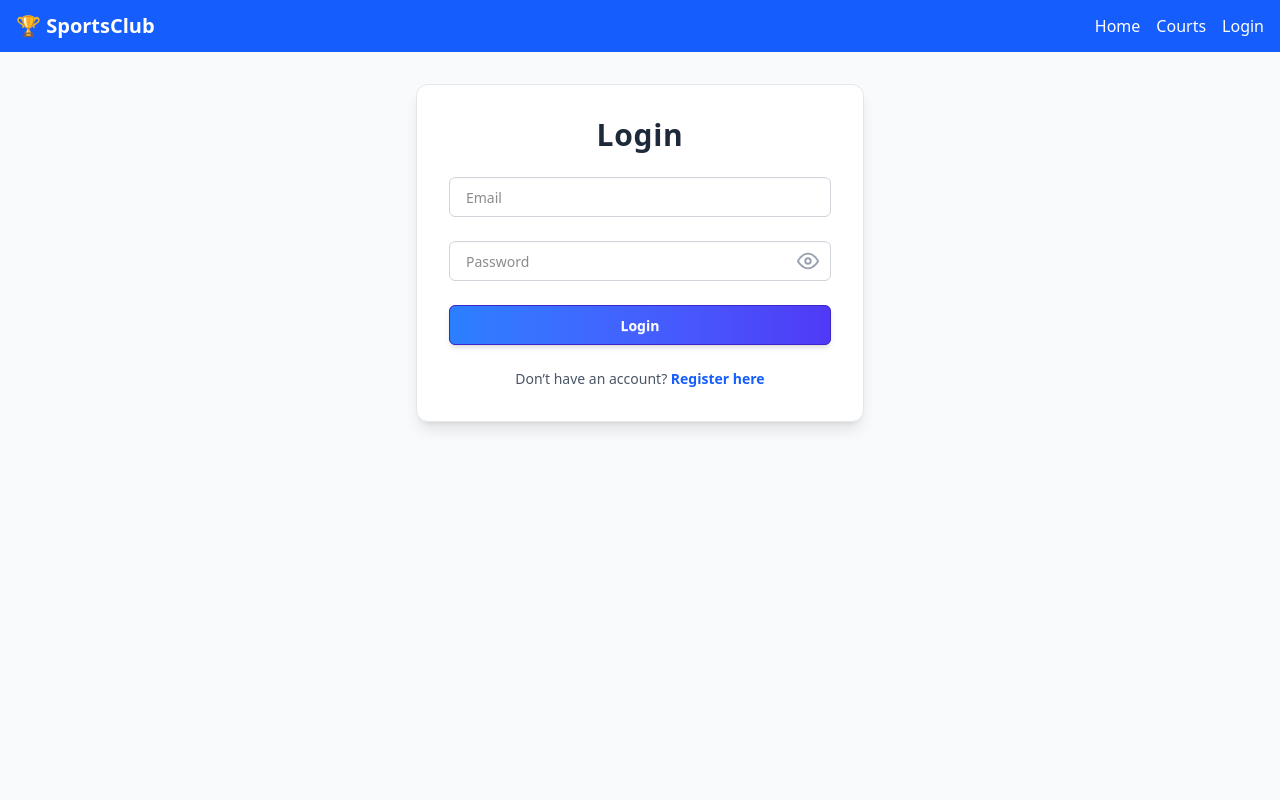
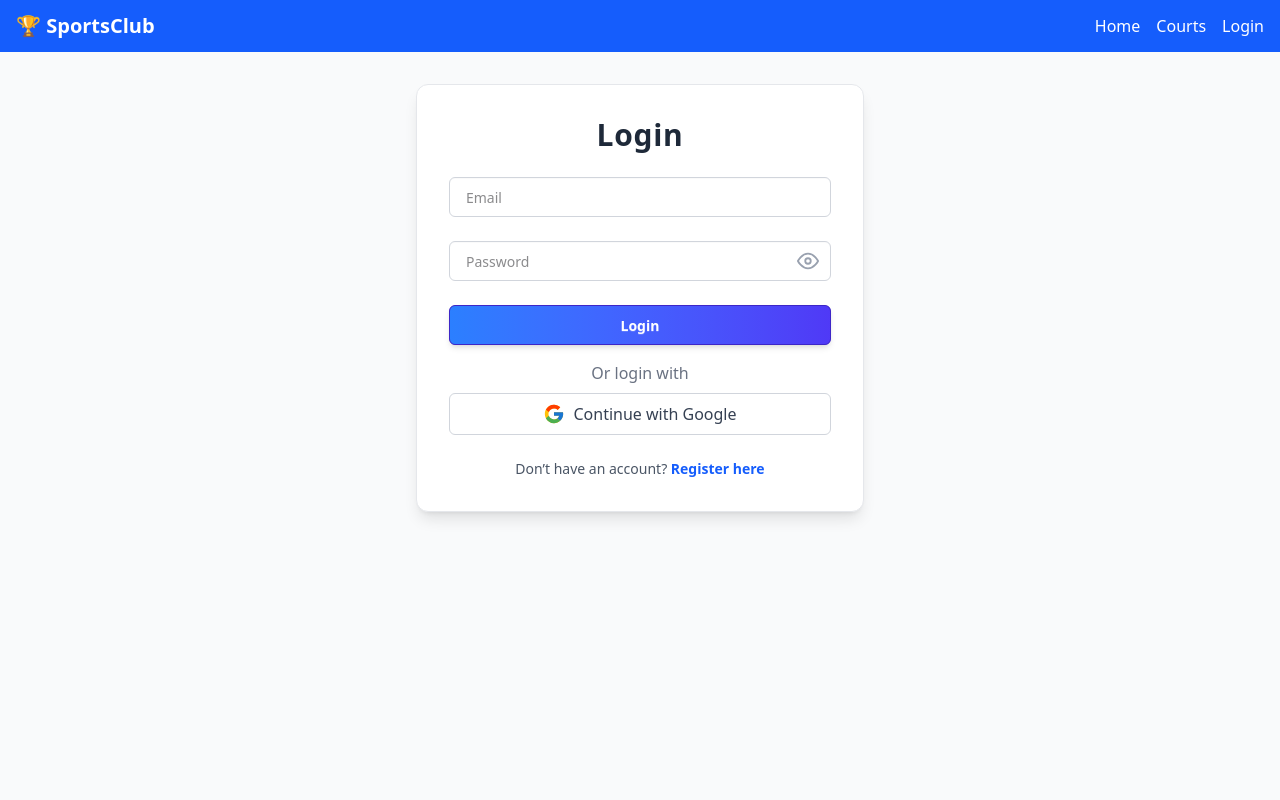
Before and after one commit to mh-millat/my-assignment-12-client, a React (Vite) app: page /login in a window 1280 px wide. Shown: the top 800 px of the page. Built offline with nearby package versions, Linux system fonts and the light colour scheme; no server answers.

Commit message:
added the fresh code

```diff
--- a/index.html
+++ b/index.html
@@ -1,5 +1,5 @@
 <!doctype html>
-<html lang="en">
+<html lang="en" data-theme="light">
   <head>
     <meta charset="UTF-8" />
     <link rel="icon" type="image/svg+xml" href="/vite.svg" />
--- a/src/pages/Login.jsx
+++ b/src/pages/Login.jsx
@@ -1,22 +1,56 @@
+
 import { useState } from "react";
 import { useForm } from "react-hook-form";
-import { getAuth, signInWithEmailAndPassword } from "firebase/auth";
+import { getAuth, signInWithEmailAndPassword, GoogleAuthProvider, signInWithPopup } from "firebase/auth";
 import { Link, useNavigate } from "react-router-dom";
 import { toast } from "react-hot-toast";
 import { app } from "../firebase.config";
 import axios from "axios";
 import { FiEye, FiEyeOff } from "react-icons/fi";
+import { FcGoogle } from "react-icons/fc";
 
 const Login = () => {
   const auth = getAuth(app);
   const { register, handleSubmit } = useForm();
   const navigate = useNavigate();
-
-
   const [showPassword, setShowPassword] = useState(false);
 
   const togglePassword = () => {
     setShowPassword((prev) => !prev);
+  };
+
+  // ✅ Google Login Handler
+  const handleGoogleLogin = async () => {
+    const provider = new GoogleAuthProvider();
+    try {
+      const result = await signInWithPopup(auth, provider);
+      const email = result.user.email;
+
+      // Token from server
+      const jwtRes = await axios.post("https://my-assignment-12-server-kappa.vercel.app/jwt", { email });
+      const token = jwtRes.data.token;
+      localStorage.setItem("access-token", token);
+
+      // Get role from server
+      const roleRes = await axios.get(`https://my-assignment-12-server-kappa.vercel.app/users/role/${email}`, {
+        headers: { Authorization: `Bearer ${token}` },
+      });
+
+      const role = roleRes.data?.role;
+
+      if (role === "admin") {
+        navigate("/admin", { replace: true });
+      } else if (role === "member") {
+        navigate("/member", { replace: true });
+      } else {
+        navigate("/dashboard", { replace: true });
+      }
+
+      toast.success("Logged in with Google!");
+    } catch (error) {
+      console.error("Google login error:", error);
+      toast.error("Google Login failed!");
+    }
   };
 
   const onSubmit = async ({ email, password }) => {
@@ -27,7 +61,6 @@ const Login = () => {
       const jwtRes = await axios.post("https://my-assignment-12-server-kappa.vercel.app/jwt", { email });
       const token = jwtRes.data.token;
       localStorage.setItem("access-token", token);
-
 
       const roleRes = await axios.get(`https://my-assignment-12-server-kappa.vercel.app/users/role/${email}`, {
         headers: {
@@ -51,9 +84,7 @@ const Login = () => {
   };
 
   return (
-    <div className="p-8 max-w-md mx-auto bg-white rounded-xl shadow-lg border border-gray-200
-      animate-fadeIn
-      ">
+    <div className="p-8 max-w-md mx-auto bg-white rounded-xl shadow-lg border border-gray-200 animate-fadeIn">
       <h2 className="text-3xl font-extrabold text-center mb-6 text-gray-800 tracking-wide">
         Login
       </h2>
@@ -63,8 +94,7 @@ const Login = () => {
           type="email"
           placeholder="Email"
           required
-          className="input input-bordered w-full px-4 py-3 rounded-md border border-gray-300
-            focus:outline-none focus:ring-2 focus:ring-blue-400 transition"
+          className="input input-bordered w-full px-4 py-3 rounded-md border border-gray-300 focus:outline-none focus:ring-2 focus:ring-blue-400 transition"
         />
 
         <div className="relative">
@@ -73,8 +103,7 @@ const Login = () => {
             type={showPassword ? "text" : "password"}
             placeholder="Password"
             required
-            className="input input-bordered w-full px-4 py-3 rounded-md border border-gray-300
-              focus:outline-none focus:ring-2 focus:ring-blue-400 transition pr-12"
+            className="input input-bordered w-full px-4 py-3 rounded-md border border-gray-300 focus:outline-none focus:ring-2 focus:ring-blue-400 transition pr-12"
           />
           <button
             type="button"
@@ -88,15 +117,23 @@ const Login = () => {
 
         <button
           type="submit"
-          className="btn btn-primary bg-gradient-to-r from-blue-500 to-indigo-600
-          text-white font-semibold py-3 rounded-md shadow-md hover:from-indigo-600 hover:to-blue-500
-          transition duration-300 ease-in-out
-          active:scale-95
-          "
+          className="btn btn-primary bg-gradient-to-r from-blue-500 to-indigo-600 text-white font-semibold py-3 rounded-md shadow-md hover:from-indigo-600 hover:to-blue-500 transition duration-300 ease-in-out active:scale-95"
         >
           Login
         </button>
       </form>
+
+      {/* ✅ Google Login Button */}
+      <div className="mt-4 text-center">
+        <p className="text-gray-500 mb-2">Or login with</p>
+        <button
+          onClick={handleGoogleLogin}
+          className="flex items-center gap-2 justify-center w-full border border-gray-300 py-2 rounded-md hover:bg-gray-100 transition text-gray-700"
+        >
+          <FcGoogle size={22} /> Continue with Google
+        </button>
+      </div>
+
       <p className="mt-6 text-center text-gray-600 text-sm">
         Don’t have an account?{" "}
         <Link to="/register" className="text-blue-600 font-semibold hover:underline">
--- a/src/pages/Register.jsx
+++ b/src/pages/Register.jsx
@@ -4,12 +4,15 @@ import {
   createUserWithEmailAndPassword,
   getAuth,
   updateProfile,
+  GoogleAuthProvider,
+  signInWithPopup,
 } from "firebase/auth";
 import { app } from "../firebase.config";
 import { useNavigate } from "react-router-dom";
 import { toast } from "react-hot-toast";
 import useRegisterUser from "../hooks/useRegisterUser";
 import { FiEye, FiEyeOff } from "react-icons/fi";
+import { FcGoogle } from "react-icons/fc";
 
 const Register = () => {
   const auth = getAuth(app);
@@ -38,6 +41,29 @@ const Register = () => {
     } catch (error) {
       toast.error("Failed to register user!");
       console.error(error);
+    }
+  };
+
+  // 🔵 Google Sign-In
+  const handleGoogleSignIn = async () => {
+    const provider = new GoogleAuthProvider();
+    try {
+      const result = await signInWithPopup(auth, provider);
+      const user = result.user;
+
+      saveUser({
+        name: user.displayName,
+        email: user.email,
+        photoURL: user.photoURL,
+        role: "user",
+        registeredAt: new Date(),
+      });
+
+      toast.success("Google Sign-In successful!");
+      navigate("/");
+    } catch (error) {
+      console.error("Google Sign-In error:", error);
+      toast.error("Google Sign-In failed!");
     }
   };
 
@@ -88,7 +114,17 @@ const Register = () => {
         </button>
       </form>
 
-      {/* Animation keyframes */}
+      {/* 🔵 Google Sign In Button */}
+      <div className="mt-6 text-center">
+        <button
+          onClick={handleGoogleSignIn}
+          className="flex items-center gap-2 justify-center w-full border border-gray-300 px-4 py-2 rounded-md shadow-sm hover:bg-gray-100 transition"
+        >
+          <FcGoogle size={22} />
+          <span>Continue with Google</span>
+        </button>
+      </div>
+
       <style>{`
         @keyframes fadeIn {
           from { opacity: 0; transform: translateY(10px);}
```
